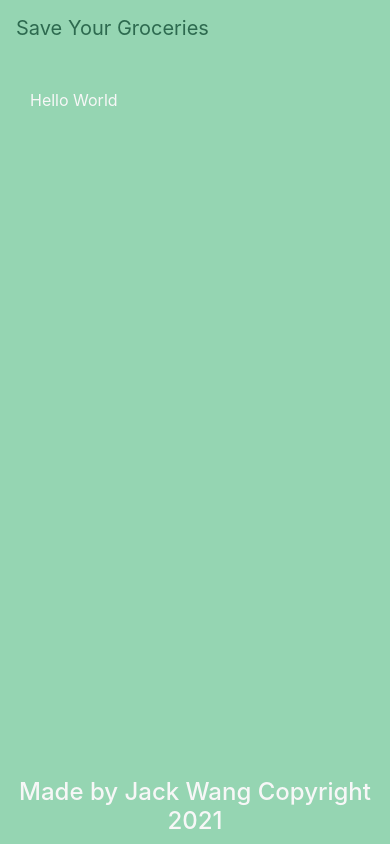
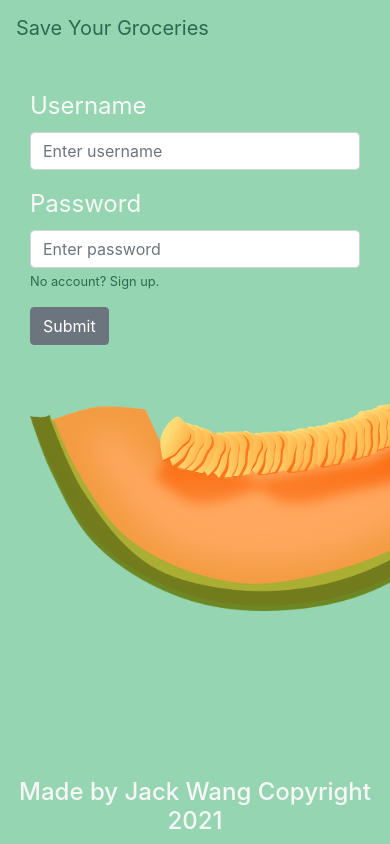
Before and after one commit to zjackwang/saveYourGroceries, a Flask app: page /login in a window 390 px wide; the page is wider, and only the part inside the window is pictured. Run offline with Flask 2, Linux system fonts and the light colour scheme; some libraries are stand-ins or nearby versions.

Commit message:
login,create user page. add_user method

```diff
--- a/requirements.txt
+++ b/requirements.txt
@@ -1,6 +1,10 @@
 click==7.1.2
+dnspython==2.1.0
 Flask==1.1.2
+Flask-Login==0.5.0
 itsdangerous==1.1.0
 Jinja2==2.11.2
 MarkupSafe==1.1.1
+pymongo==3.11.2
+python-dotenv==0.15.0
 Werkzeug==1.0.1
--- a/saveYourGroceries/routes.py
+++ b/saveYourGroceries/routes.py
@@ -1,12 +1,42 @@
-from flask import render_template, request
+from flask import render_template, request, jsonify, redirect
+from bson.json_util import dumps
+from bson.objectid import ObjectId
+from werkzeug.security import generate_password_hash, check_password_hash
 
 from saveYourGroceries.app import app
+from saveYourGroceries.data.users import users_db, find_user
 
 @app.route('/')
 def index():
     return render_template("index.html")
 
-
 @app.route('/login')
 def login():
     return render_template("login.html")
+
+@app.route('/create')
+def create():
+    return render_template("create.html")
+
+@app.route('/adduser', methods=['POST'])
+def add_user():
+    if request.method == 'POST':
+        _username = request.form['inputUsername']
+        if find_user(_username):
+            # how to send message?
+            return redirect('/create')
+
+        _password = request.form['inputPassword']
+        _name = request.form['inputName']
+        _email = request.form['inputEmail']
+        _hashed_pwd = generate_password_hash(_password)
+        query = {
+            'name': _name,
+            'email': _email,
+            'username': _username,
+            'password': _hashed_pwd
+        }
+        users_db.users.insert_one(query)
+        return redirect('/login')
+    else:
+        return not_found()
--- a/saveYourGroceries/static/css/main.css
+++ b/saveYourGroceries/static/css/main.css
@@ -76,3 +76,25 @@ footer .footer {
   height: 30px;
   background-color: var(--secondary-color-two);
 }
+
+/* login/create */
+
+.user-form {
+  margin: 0;
+  /* position: absolute;
+  top: 50%;
+  -ms-transform: translateY(-50%);
+  transform: translateY(-50%); */
+}
+
+.user-form label {
+  color: var(--primary-text-color);
+  font-size: 1.5rem;
+}
+
+.melon {
+  max-width: 500px;
+  /* position: fixed;
+  top: 30%;
+  right: 20%; */
+}
--- a/saveYourGroceries/templates/index.html
+++ b/saveYourGroceries/templates/index.html
@@ -13,7 +13,7 @@
                 <div class="hook">
                     <h1>Never Waste Again</h1>
                     <div></div>
-                    <h4><a href="/#">Sign up Now</a></h4>
+                    <h4><a href="/create">Sign up Now</a></h4>
                 </div>
             </div>
         </div>
--- a/saveYourGroceries/templates/login.html
+++ b/saveYourGroceries/templates/login.html
@@ -3,7 +3,29 @@
 <title>Login</title>
 {% endblock %}
 {% block body %}
-<div class="container-fluid">
-    Hello World
+<div class="container-lg">
+    <div class="row">
+        <div class="col-sm">
+            <div class="user-form">
+                <form>
+                    <div class="form-group">
+                        <label for="inputUsername">Username</label>
+                        <input type="text" class="form-control" id="inputUsername" placeholder="Enter username">
+                    </div>
+                    <div class="form-group">
+                        <label for="inputPassword">Password</label>
+                        <input type="password" class="form-control" id="inputPassword" placeholder="Enter password">
+                        <small class="form-text text-muted"><a href="/create">No account? Sign up.</a></small>
+                    </div>
+                    <button type="submit" class="btn btn-secondary">Submit</button>
+                </form>
+            </div>
+        </div>
+        <div class="col-sm">
+            <div>
+                <img src="../static/images/melon.png" class="img-main melon" alt="Melon">
+            </div>
+        </div>
+  </div>
 </div>
 {% endblock %}
```
Also changed, not shown: saveYourGroceries/data/users.py (+8 -0 lines), saveYourGroceries/templates/create.html (added, +29 -0 lines), saveYourGroceries/settings/__init__.py (added), saveYourGroceries/static/images/melon.png (added), 1 other file.
